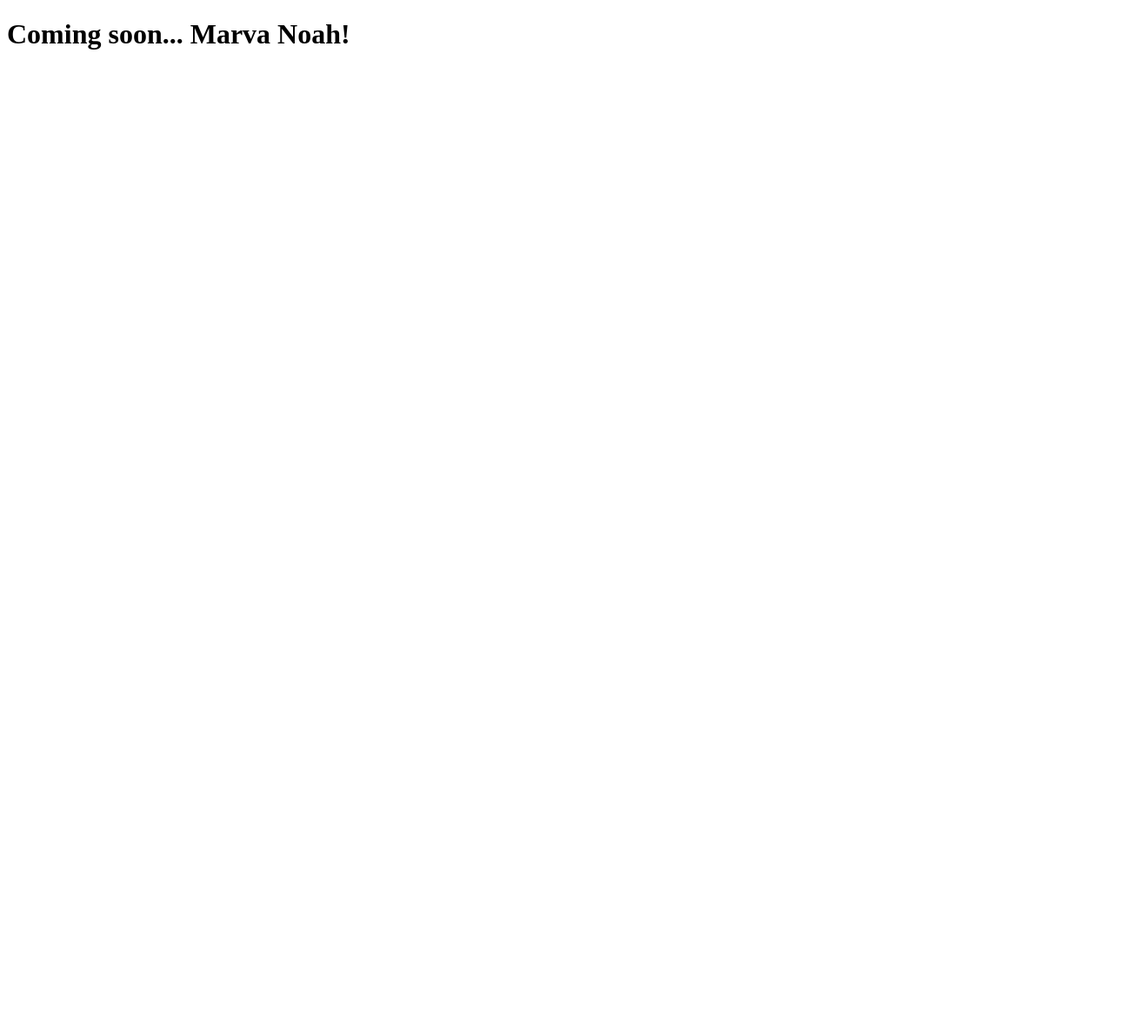
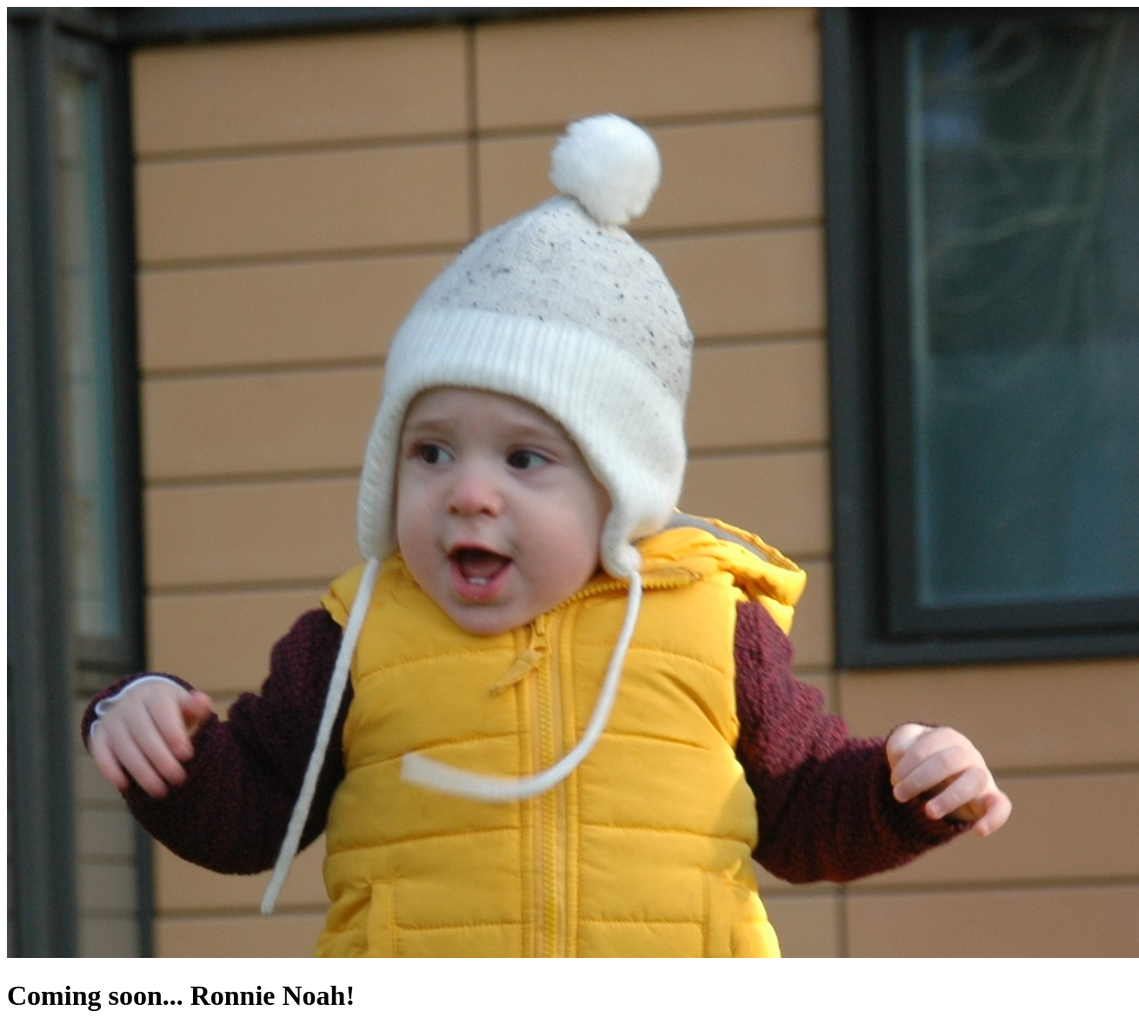
Before and after one commit to marvoosh/git-101, a plain HTML site: page index.html in a window 1280 px wide. Shown: the whole page at 87% size, 1310 px wide, since content can reach past the window. Before the commit the page ends 800 px from the top, so only its background shows below. Drawn offline with Linux system fonts and the light colour scheme.

Commit message:
added ronnie's pic

```diff
--- a/index.html
+++ b/index.html
@@ -5,6 +5,7 @@
 	<title></title>
 </head>
 <body>
-	<h1>Coming soon... Marva Noah!</h1>
+	<img src="ronnie.jpg" alt="">
+	<h1>Coming soon... Ronnie Noah!</h1>
 </body>
 </html>
```
Also changed, not shown: ronnie.jpg (added).
